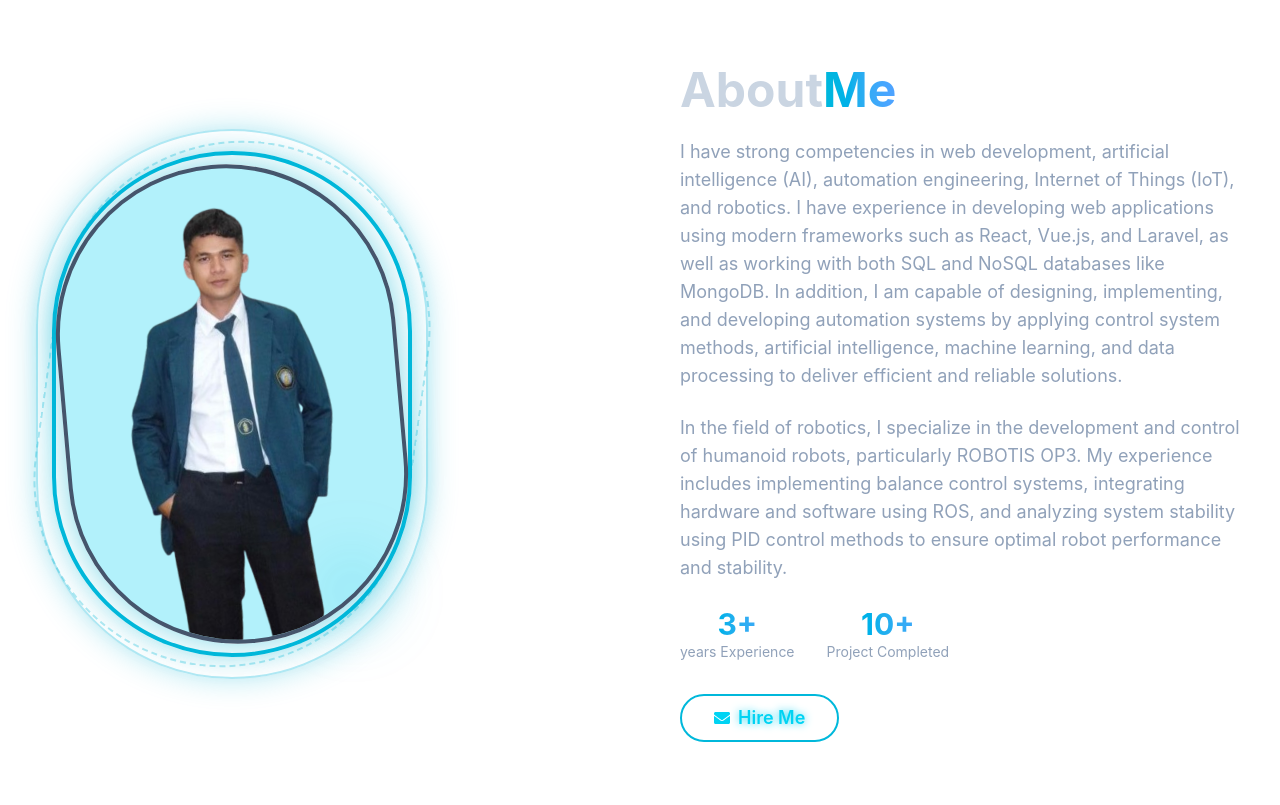
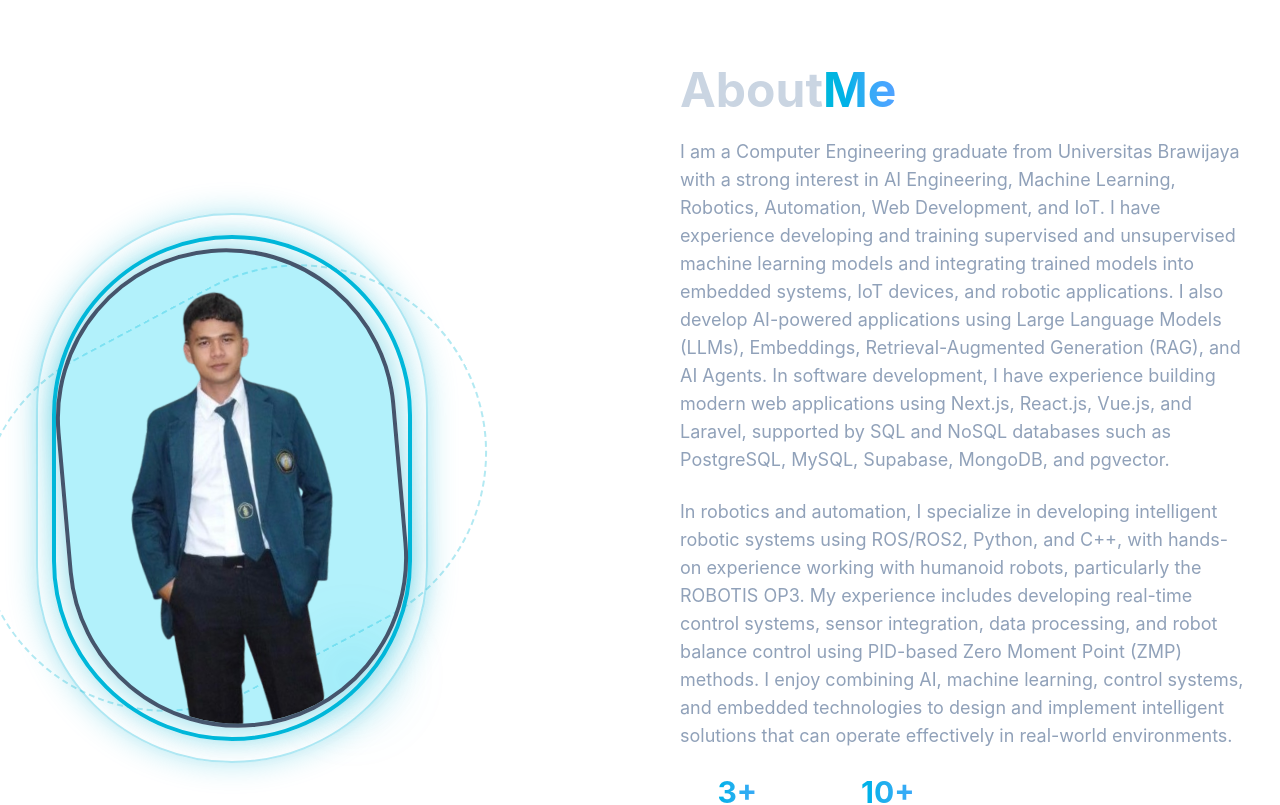
Before and after one commit to AaCecep/My-Portofolio, a React (Vite) app: page / in a window 1280 px wide. Shown: the part 1160-1965 px from the top of the page. Built offline with nearby package versions, Linux system fonts and the light colour scheme.

Commit message:
update cv dan tambahkan projek baru

```diff
--- a/src/components/About.jsx
+++ b/src/components/About.jsx
@@ -134,15 +134,15 @@ function About(){
                         whileInView={{opacity:1, y: 0}}
                         viewport={{once: true}}
                         transition={{duration: 0.6, delay: 0.3}}>
-                            I have strong competencies in web development, artificial intelligence (AI), automation engineering, Internet of Things (IoT), and robotics. I have experience in developing web applications using modern frameworks such as React, Vue.js, and Laravel, as well as working with both SQL and NoSQL databases like MongoDB. In addition, I am capable of designing, implementing, and developing automation systems by applying control system methods, artificial intelligence, machine learning, and data processing to deliver efficient and reliable solutions.
-                         </motion.p>
+                            I am a Computer Engineering graduate from Universitas Brawijaya with a strong interest in AI Engineering, Machine Learning, Robotics, Automation, Web Development, and IoT. I have experience developing and training supervised and unsupervised machine learning models and integrating trained models into embedded systems, IoT devices, and robotic applications. I also develop AI-powered applications using Large Language Models (LLMs), Embeddings, Retrieval-Augmented Generation (RAG), and AI Agents. In software development, I have experience building modern web applications using Next.js, React.js, Vue.js, and Laravel, supported by SQL and NoSQL databases such as PostgreSQL, MySQL, Supabase, MongoDB, and pgvector.
+                        </motion.p>
                         <motion.p className="text-base md:text-lg text-slate-600
                         dark:text-slate-400 mb-6 max-w-2xl lg:mx-0"
                         initial={{opacity:0, y: 20}}
                         whileInView={{opacity:1, y: 0}}
                         viewport={{once: true}}
                         transition={{duration: 0.6, delay: 0.3}}>
-                            In the field of robotics, I specialize in the development and control of humanoid robots, particularly ROBOTIS OP3. My experience includes implementing balance control systems, integrating hardware and software using ROS, and analyzing system stability using PID control methods to ensure optimal robot performance and stability.
+                            In robotics and automation, I specialize in developing intelligent robotic systems using ROS/ROS2, Python, and C++, with hands-on experience working with humanoid robots, particularly the ROBOTIS OP3. My experience includes developing real-time control systems, sensor integration, data processing, and robot balance control using PID-based Zero Moment Point (ZMP) methods. I enjoy combining AI, machine learning, control systems, and embedded technologies to design and implement intelligent solutions that can operate effectively in real-world environments.
                         </motion.p>
                         <motion.div className="flex flex-wrap gap-6 md:gap-8
                         justify-center lg:justify-start mb-8"
--- a/src/components/Hero.jsx
+++ b/src/components/Hero.jsx
@@ -17,7 +17,8 @@ function Hero (){
         'Web Developer',
         'Robotic Enthusiast',
         'Internet of Things (IoT) Developer',
-        'AI and Automation Engineer'
+        'AI Engineering',
+        'Machine Learning Enthusiast',
     ]
 
     useEffect(() => {
--- a/src/components/Work.jsx
+++ b/src/components/Work.jsx
@@ -10,11 +10,12 @@ import work5 from "../assets/work5.png"
 import work6 from "../assets/work6.png"
 import work7 from "../assets/work7.png"
 import work8 from "../assets/work8.png"
+import work9 from "../assets/work9.png"
 import { FaChevronCircleLeft, FaChevronCircleRight, FaExternalLinkAlt, FaGithub } from "react-icons/fa";
 
 function Work(){
     const [currentIndex, setCurrentIndex] = useState(0);
-    const itemsPerPage = 6;
+    const itemsPerPage = 9;
 
     const projects = [
         {id:1, title:"Sistem Kontrol Zero Moment Point (ZMP) untuk Keseimbangan Humanoid Robot dengan Proportional Integral Derivatif (PID)", category: 'Robotics',
@@ -36,6 +37,11 @@ function Work(){
             img: work5, tech: ['ROS 2', 'ROBOTIS OP3', 'IMU'],
             link:"https://drive.google.com/file/d/1C4sRgEpUOWqNXwSJWl9LK8LYqNUac4Nd/view?usp=sharing",
             git: "https://github.com/AaCecep/Lokalisasi"
+        },
+        {id:9, title:"AI-Powered Personal Finance Management System", category: 'Artificial Intelligence',
+            img: work9, tech: ['AI Agent', 'LLM', 'RAG', 'Embedding', 'Next.js', 'Supabase', 'gemini api'],
+            link:"https://restaurantgulam.netlify.app/",
+            git: "https://github.com/AaCecep/Restaurant"
         },
         {id:5, title:"Admin Panel", category: 'Frontend',
             img: work8, tech: ['React', 'Tailwind'],
```
Also changed, not shown: src/assets/work9.png (added), 1 other file (tests, documents, lock files or other folders).
